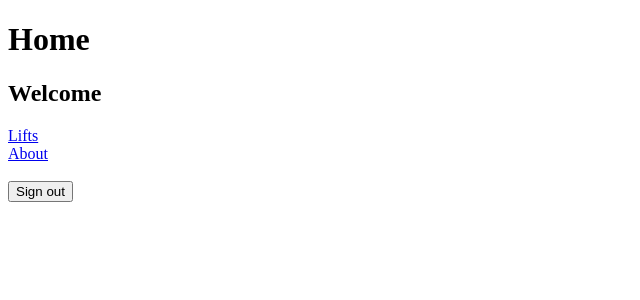
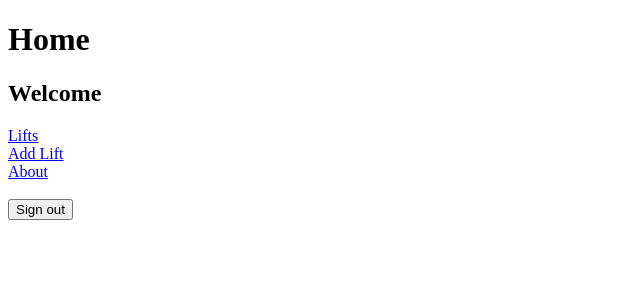
Before and after one commit to 12C0DE/UpLift, a React (Create React App) app: page / in a window 1280 px wide. Shown: the top 300 px of the page, without its empty margins (0-640 px from the left). Built offline with nearby package versions, Linux system fonts and the light colour scheme; no server answers; the database is empty; sample sign-in values are in the browser's storage.

Commit message:
adding AddLift page

```diff
--- a/src/App.js
+++ b/src/App.js
@@ -1,16 +1,17 @@
-import React from 'react';
-import { BrowserRouter, Route, Switch, Redirect } from 'react-router-dom';
-import { About } from './Pages/About';
-import { Home } from './Pages/Home';
-import { Lifts } from './Pages/Lifts';
-import { Exercise } from './Pages/Exercise';
-import { NotFound } from './Pages/NotFound';
-import LogIn from './Pages/LogIn';
-import SignUp from './Pages/SignUp';
-import { AuthProvider } from './Firebase/Auth';
-import { GlobalProvider } from './Context/GlobalState';
-import { PrivateRoute } from './PrivateRoute';
-import './App.css';
+import React from "react";
+import { BrowserRouter, Route, Switch, Redirect } from "react-router-dom";
+import { About } from "./Pages/About";
+import { AddLift } from "./Pages/AddLift";
+import { Home } from "./Pages/Home";
+import { Lifts } from "./Pages/Lifts";
+import { Exercise } from "./Pages/Exercise";
+import { NotFound } from "./Pages/NotFound";
+import LogIn from "./Pages/LogIn";
+import SignUp from "./Pages/SignUp";
+import { AuthProvider } from "./Firebase/Auth";
+import { GlobalProvider } from "./Context/GlobalState";
+import { PrivateRoute } from "./PrivateRoute";
+import "./App.css";
 
 function App() {
   return (
@@ -20,6 +21,7 @@ function App() {
           <Switch>
             <PrivateRoute exact path="/" component={Home} />
             <Route exact path="/about" component={About} />
+            <Route exact path="/addlift" component={AddLift} />
             <Route exact path="/exercise" component={Exercise} />
             <Route exact path="/lifts" component={Lifts} />
             <Route exact path="/login" component={LogIn} />
--- /dev/null
+++ b/src/Components/AddToWorkoutBtn.js
@@ -0,0 +1,5 @@
+import React from "react";
+
+export const AddToWorkoutBtn = () => {
+  return <button>Add to Workout</button>;
+};
--- /dev/null
+++ b/src/Pages/AddLift.js
@@ -0,0 +1,17 @@
+import React from "react";
+import { Link } from "react-router-dom";
+
+export const AddLift = () => {
+  return (
+    <div>
+      <h1>Add Lift</h1>
+      <form>
+        <label>
+          Name
+          <input type="text" id="name" />
+        </label>
+      </form>
+      <Link to="/">Back Home</Link>
+    </div>
+  );
+};
--- a/src/Pages/Home.js
+++ b/src/Pages/Home.js
@@ -1,27 +1,29 @@
-import React, { useContext, useEffect, useState } from 'react';
-import Fbase from '../Firebase/base';
-import { LogoutBtn } from '../Components/LogoutBtn';
-import { AuthContext } from '../Firebase/Auth';
-import { Link } from 'react-router-dom';
+import React, { useContext, useEffect, useState } from "react";
+import Fbase from "../Firebase/base";
+import { LogoutBtn } from "../Components/LogoutBtn";
+import { AuthContext } from "../Firebase/Auth";
+import { Link } from "react-router-dom";
 
 export const Home = () => {
   function GetName() {
     const { currentUser } = useContext(AuthContext);
-		const [ fname, setFname ] = useState(null);
+    const [fname, setFname] = useState(null);
 
-		useEffect(
-			() => {
-				Fbase.firestore().collection('users').where('uid', '==', currentUser.uid).onSnapshot((dt) => {
-					const user = dt.docs.filter((doc) => doc.data).map((doc) => ({
+    useEffect(() => {
+      Fbase.firestore()
+        .collection("users")
+        .where("uid", "==", currentUser.uid)
+        .onSnapshot(dt => {
+          const user = dt.docs
+            .filter(doc => doc.data)
+            .map(doc => ({
               id: doc.id,
               ...doc.data()
             }));
-					console.log('ran getName()');
+          console.log("ran getName()");
           setFname(user[0].fname);
         });
-			},
-			[ currentUser.uid ]
-		);
+    }, [currentUser.uid]);
     return fname;
   }
 
@@ -39,6 +41,9 @@ export const Home = () => {
         <Link to="/lifts">Lifts</Link>
       </div>
       <div>
+        <Link to="/addlift">Add Lift</Link>
+      </div>
+      <div>
         <Link to="/about">About</Link>
       </div>
       <br />
```
Lines whose indentation alone changed are shown as unchanged.
